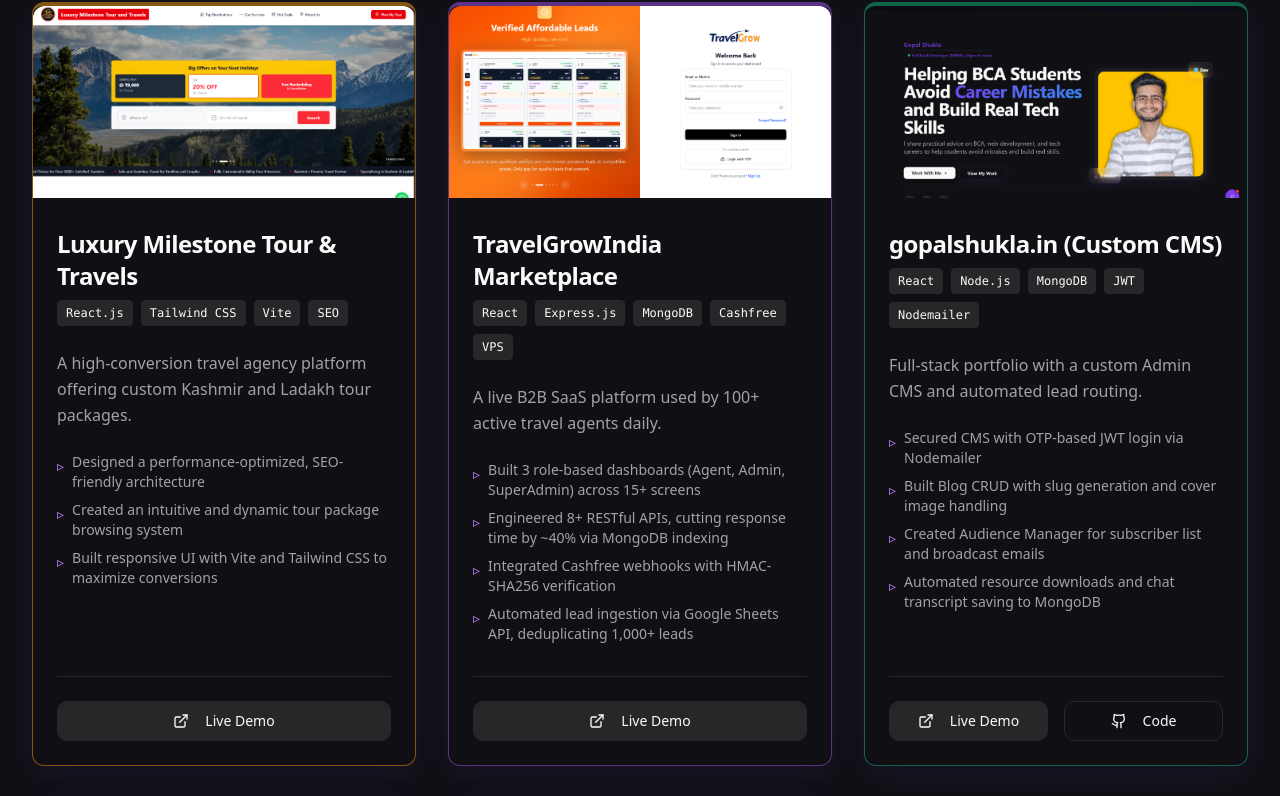
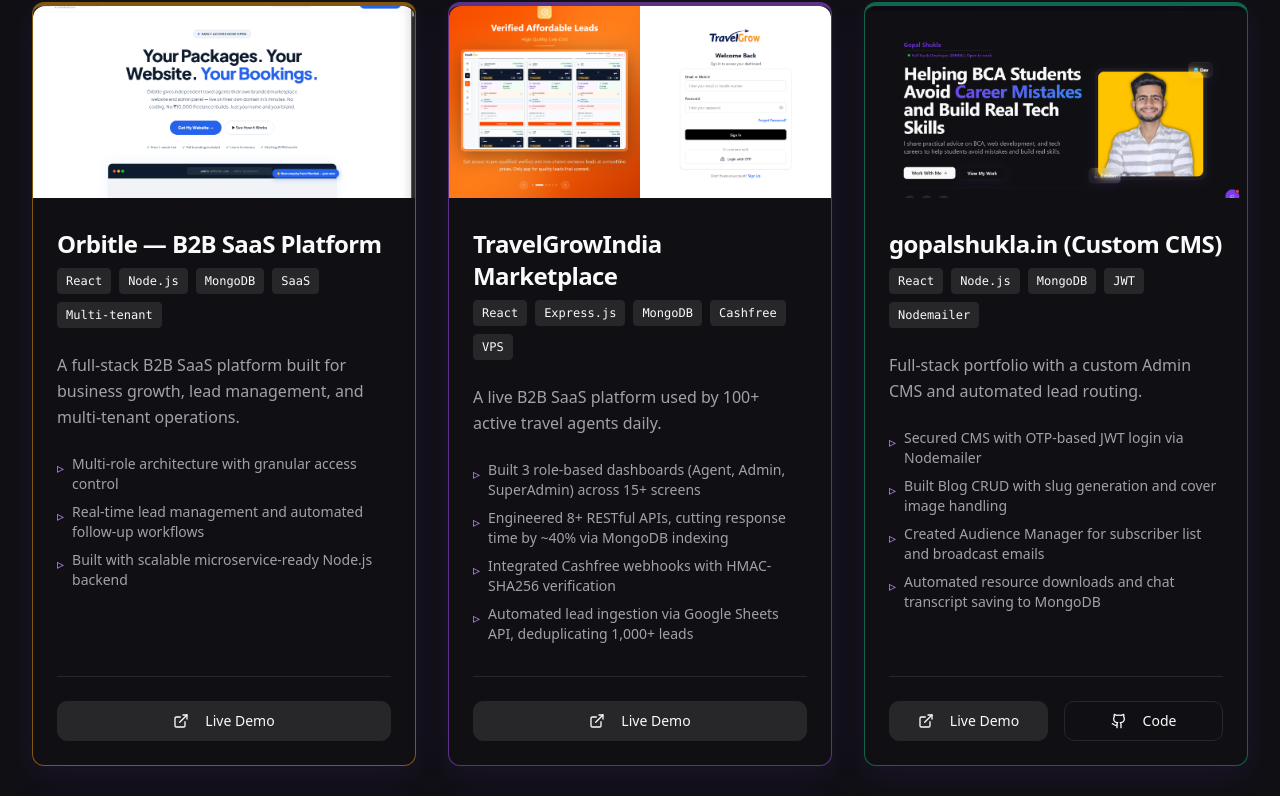
Before and after one commit to Gopalshukla0018/gopalshukla.in, a React (Vite) app in the folder client/: page / in a window 1280 px wide. Shown: the part 4405-5201 px from the top of the page. Built offline with nearby package versions, Linux system fonts and the light colour scheme; no server answers.

Commit message:
feat: add Projects component with portfolio showcase and associated assets

```diff
--- a/client/src/components/Projects.jsx
+++ b/client/src/components/Projects.jsx
@@ -8,7 +8,7 @@
   ShoppingCart,
   Users,
 } from "lucide-react";
-import imgLuxuryMilestone from "@/assets/projects/luxryMilestone.png";
+import imgOrbitle from "@/assets/projects/orbitle.png";
 import imgTG from "@/assets/projects/TG.png";
 import imgGopalShukla from "@/assets/projects/gopalshukla.in.png";
 import imgSkillsMittra from "@/assets/projects/skillsmittra.png";
@@ -16,17 +16,17 @@
 export default function Projects() {
   const projects = [
     {
-      title: "Luxury Milestone Tour & Travels",
-      description: "A high-conversion travel agency platform offering custom Kashmir and Ladakh tour packages.",
+      title: "Orbitle — B2B SaaS Platform",
+      description: "A full-stack B2B SaaS platform built for business growth, lead management, and multi-tenant operations.",
       features: [
-        "Designed a performance-optimized, SEO-friendly architecture",
-        "Created an intuitive and dynamic tour package browsing system",
-        "Built responsive UI with Vite and Tailwind CSS to maximize conversions"
+        "Multi-role architecture with granular access control",
+        "Real-time lead management and automated follow-up workflows",
+        "Built with scalable microservice-ready Node.js backend"
       ],
-      tags: ["React.js", "Tailwind CSS", "Vite", "SEO"],
-      liveLink: "https://luxurymilestonetourandtravel.com/",
+      tags: ["React", "Node.js", "MongoDB", "SaaS", "Multi-tenant"],
+      liveLink: "https://orbitle.trigrowtech.in",
       repoLink: null,
-      image: imgLuxuryMilestone,
+      image: imgOrbitle,
       color: "border-amber-500/50",
     },
     {
```
Also changed, not shown: client/src/assets/projects/orbitle.png (added).
